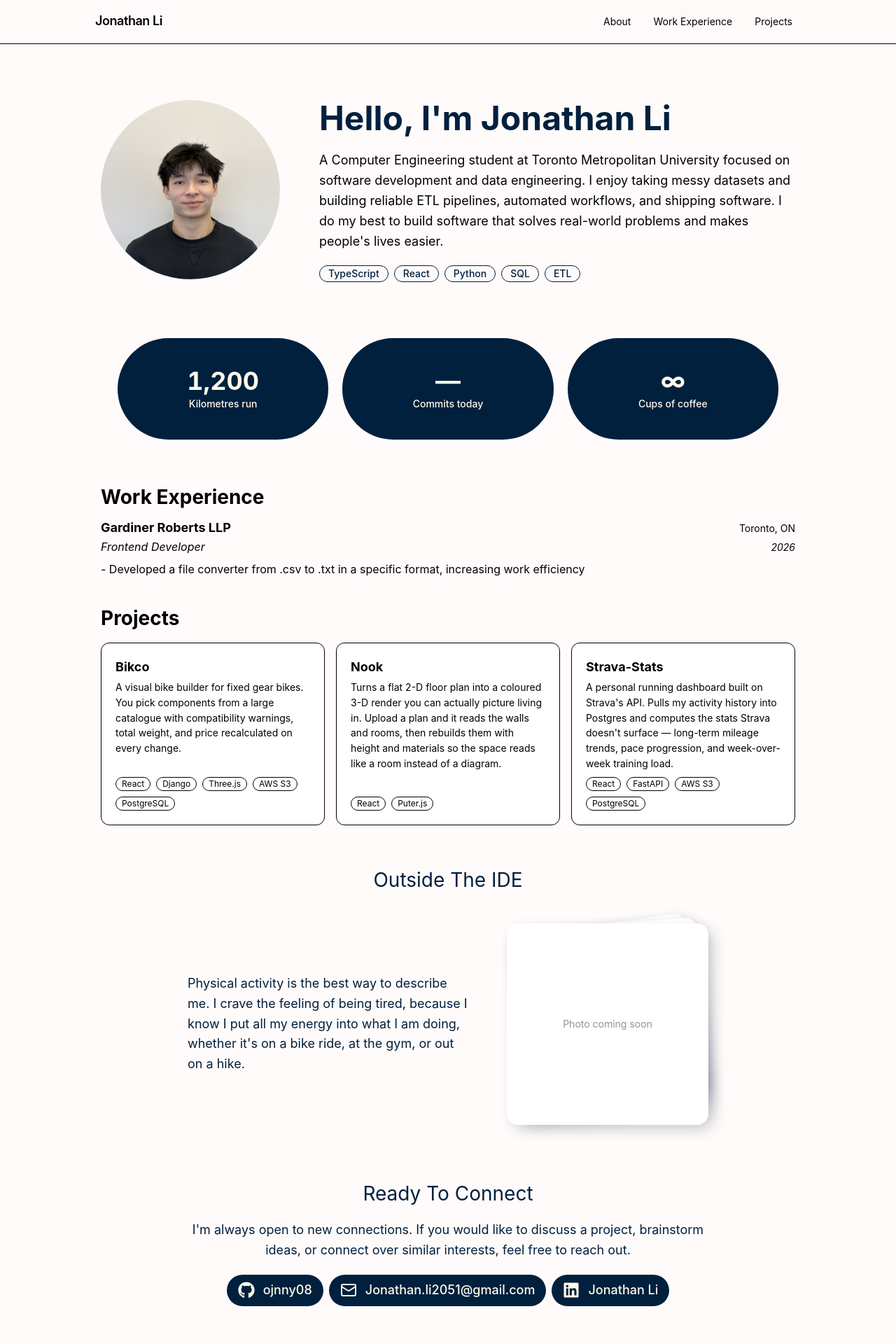
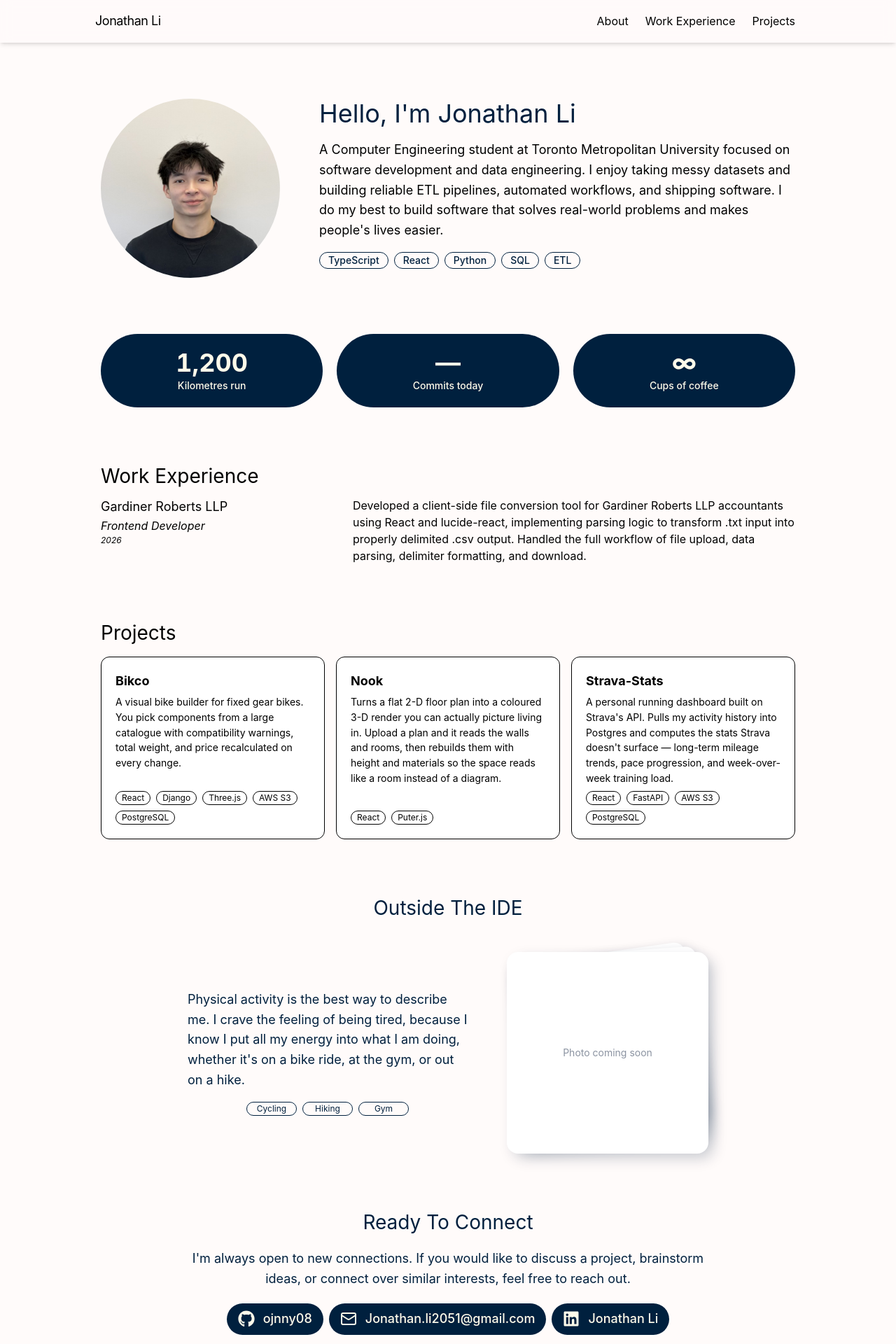
Before and after one commit to ojnny08/jonathan-li, a React (Vite) app in the folder portfolio/: page / in a window 1280 px wide. Shown: the top 1920 px of the page at 70% size. Built offline with nearby package versions, Linux system fonts and the light colour scheme; no server answers.

Commit message:
small edits throughout

```diff
--- a/portfolio/src/components/About.tsx
+++ b/portfolio/src/components/About.tsx
@@ -9,7 +9,7 @@ const ABOUT_ME = {
 
 function About() {
     return (
-        <section id="about" className="my-20">
+        <section id="about">
             <div className="flex flex-col items-center gap-10 text-center md:flex-row md:items-start md:gap-14 md:text-left">
                 <img
                     src={profile}
@@ -19,9 +19,9 @@ function About() {
                     className="size-50 rounded-full object-cover sm:size-56 md:size-64"
                 />
 
-                <div className="flex flex-col gap-5">
+                <div className="flex flex-col gap-4">
                     <div className="gap-2">
-                        <h1 className="text-4xl font-bold text-ink-dark">
+                        <h1 className="text-3xl text-ink-dark">
                             Hello, I'm {ABOUT_ME.name}
                         </h1>
                     </div>
--- a/portfolio/src/components/Contact.tsx
+++ b/portfolio/src/components/Contact.tsx
@@ -3,7 +3,7 @@ import { FaGithub, FaLinkedin } from "react-icons/fa6";
 
 export default function Contact() {
     return (
-        <section id="contact" className="my-20 flex flex-col items-center gap-5 text-center">
+        <section id="contact" className="flex flex-col items-center gap-5 text-center">
             <h2 className="text-2xl text-ink-dark">
                 Ready To Connect
             </h2>
@@ -28,7 +28,7 @@ export default function Contact() {
                     Jonathan.li2051@gmail.com
                 </a>
                 <a
-                    href="https://www.linkedin.com/in/jonathan-li-738a38237/"
+                    href="https://www.linkedin.com/in/jonathan-li-738a36237/"
                     target="_blank"
                     rel="noreferrer"
                     className="inline-flex items-center gap-3 rounded-full bg-background-dark px-4 py-2 text-lg font-medium text-ink-cream">
--- a/portfolio/src/components/Experience.tsx
+++ b/portfolio/src/components/Experience.tsx
@@ -3,28 +3,24 @@ const JOBS = {
     location: 'Toronto, ON',
     position: 'Frontend Developer',
     date: '2026',
-    body: 'Developed a file converter from .csv to .txt in a specific format, increasing work efficiency',
+    body: 'Developed a client-side file conversion tool for Gardiner Roberts LLP accountants using React and lucide-react, implementing parsing logic to transform .txt input into properly delimited .csv output. Handled the full workflow of file upload, data parsing, delimiter formatting, and download.',
 }
 
 export default function Experience() {
     return (
-        <section id="experience" className="my-10">
-            <h2 className="text-2xl font-bold text-ink-strong">
+        <section id="experience">
+            <h2 className="text-2xl text-ink-strong">
                 Work Experience
             </h2>
 
-            <div className="mt-3">
-                <div className="flex items-baseline justify-between gap-6">
-                    <h3 className="text-lg font-bold text-ink-strong">{JOBS.company}</h3>
-                    <span className="text-sm text-ink">{JOBS.location}</span>
+            <div className="mt-3 flex flex-col gap-5 md:flex-row md:gap-10">
+                <div className="md:w-80 md:shrink-0">
+                    <h3 className="text-lg text-ink-strong">{JOBS.company}</h3>
+                    <p className="italic text-ink">{JOBS.position}</p>
+                    <p className="text-xs italic text-ink">{JOBS.date}</p>
                 </div>
 
-                <div className="flex items-baseline justify-between gap-6">
-                    <p className="italic text-ink">{JOBS.position}</p>
-                    <span className="text-sm italic text-ink">{JOBS.date}</span>
-                </div>
-
-                <p className="mt-2 text-ink"> - {JOBS.body}</p>
+                <p className="text-ink md:flex-1">{JOBS.body}</p>
             </div>
         </section>
     )
--- a/portfolio/src/components/NavBar.tsx
+++ b/portfolio/src/components/NavBar.tsx
@@ -9,11 +9,11 @@ const NAVBAR_META = {
 
 function NavBar () {
     return (
-        <header className="sticky top-0 z-40 border-b border-border bg-background/80 backdrop-blur">
+        <header className="sticky top-0 z-40 shadow-md bg-background/80 backdrop-blur">
             <nav className="shell flex items-center justify-between p-4">
                 <a
                     href="#top"
-                    className="text-lg font-semibold tracking-tight text-ink-strong"
+                    className="text-lg tracking-tight text-ink-strong"
                 >
                     {NAVBAR_META.name}
                 </a>
@@ -23,7 +23,7 @@ function NavBar () {
                         <li key={href}>
                             <a
                                 href={href}
-                                className="block rounded-md px-3 py-1 text-sm text-ink"
+                                className="px-2 py-1 text-md text-ink"
                             >
                                 {label}
                             </a>
--- a/portfolio/src/components/OutsideIDE.tsx
+++ b/portfolio/src/components/OutsideIDE.tsx
@@ -14,17 +14,31 @@ const PHOTOS: Photo[] = [
     { src: '', alt: '', caption: 'Lifting' },
 ]
 
+const HOBBIES = ["Cycling", "Hiking", "Gym"];
+
 export default function OutsideIDE() {
     return (
-        <section id="outsideIDE" className="my-15 ">
+        <section id="outsideIDE">
             <h2 className="text-2xl flex justify-center item-center text-ink-dark pb-5">
                 {OUTSIDE.heading}
             </h2>
 
             <div className="mt-6 flex flex-col justify-center items-center gap-10 md:flex-row md:gap-14">
-                <p className="w-100 text-lg text-ink-dark">
-                    {OUTSIDE.body}
-                </p>
+                <div className="flex w-100 flex-col gap-4">
+                    <p className="text-lg text-ink-dark">
+                        {OUTSIDE.body}
+                    </p>
+
+                    <ul className="flex flex-wrap justify-center gap-2">
+                        {HOBBIES.map((hobby) => (
+                            <li
+                                key={hobby}
+                                className="w-18 rounded-full border border-border-dark text-center text-xs text-ink-dark">
+                                {hobby}
+                            </li>
+                        ))}
+                    </ul>
+                </div>
 
                 <div className="h-72 w-72 ">
                     <Stack cards={PHOTOS} />
--- a/portfolio/src/components/Projects.tsx
+++ b/portfolio/src/components/Projects.tsx
@@ -13,7 +13,7 @@ const PROJECTS: Projects[] = [
 export default function Projects() {
     return (
         <section id="projects">
-            <div className="text-2xl font-bold text-ink-strong pb-4">Projects</div>
+            <div className="text-2xl text-ink-strong pb-4">Projects</div>
                 <div className="grid grid-cols-1 gap-4 sm:grid-cols-3">
                     {PROJECTS.map(({name, details, code, link, stack} ) => (
                         <div
--- a/portfolio/src/components/Stats.tsx
+++ b/portfolio/src/components/Stats.tsx
@@ -15,12 +15,12 @@ export default function Stats () {
     ]
 
     return (
-        <section className="shell sm:mb-16 ">
-            <div className="grid grid-cols-1 overflow-hidden gap-5  sm:grid-cols-3">
+        <section>
+            <div className="grid grid-cols-1 overflow-hidden gap-5 sm:grid-cols-3">
                 {STATS.map(({ label, value }) => (
                     <div
                         key={label}
-                        className={`flex flex-col rounded-full items-center px-6 py-10 bg-background-dark`}>
+                        className={`flex flex-col rounded-full items-center px-5 py-5 bg-background-dark`}>
                         <span className="text-3xl font-bold tabular-nums text-ink-cream">
                             {value}
                         </span>
--- a/portfolio/src/pages/Home.tsx
+++ b/portfolio/src/pages/Home.tsx
@@ -10,7 +10,7 @@ export const Home = () => {
   return (
     <div id="top" className="min-h-dvh">
         <NavBar />
-        <main className='shell'>
+        <main className='shell flex flex-col gap-20 py-20'>
             <About />
             <Stats />
             <Experience />
```
